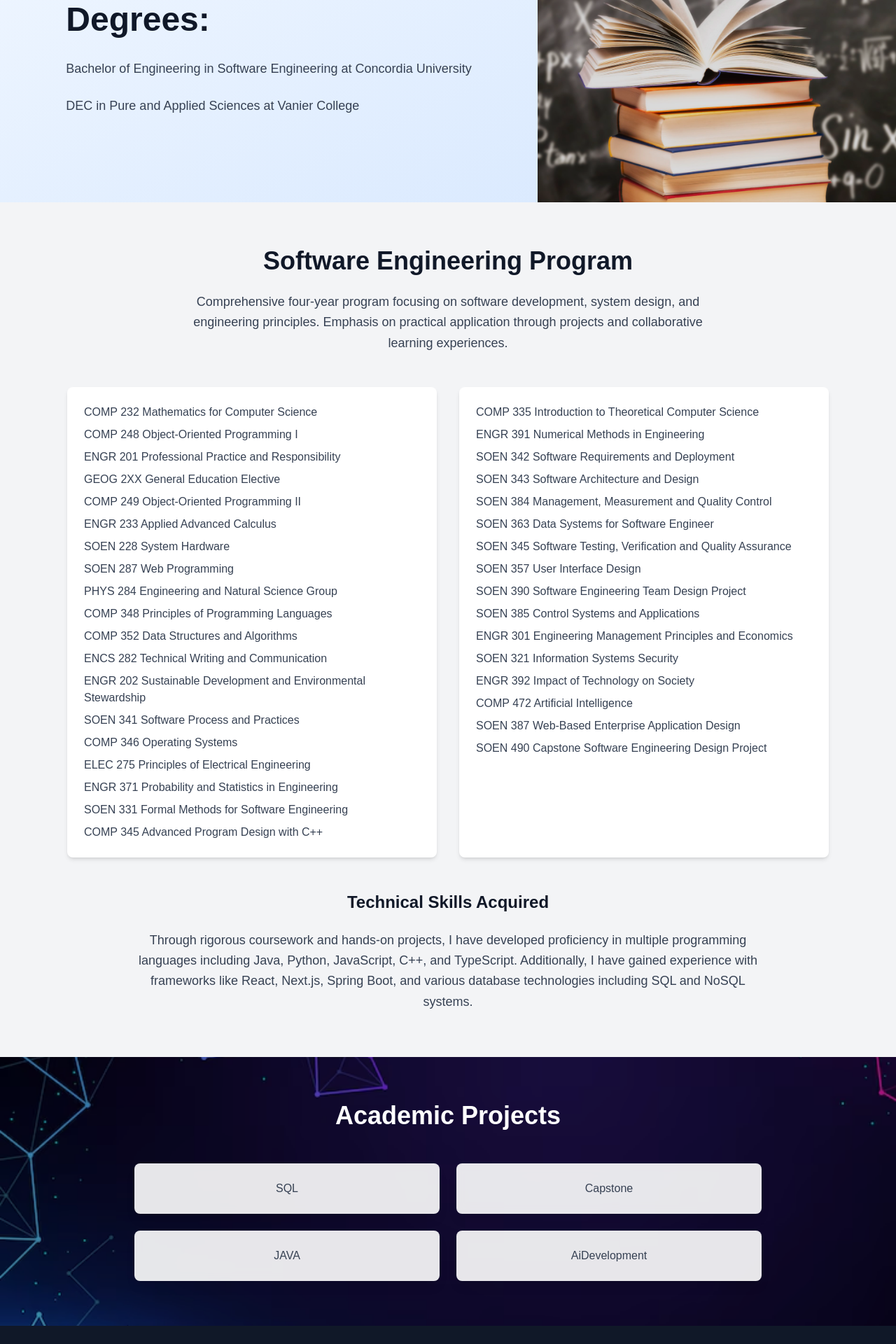
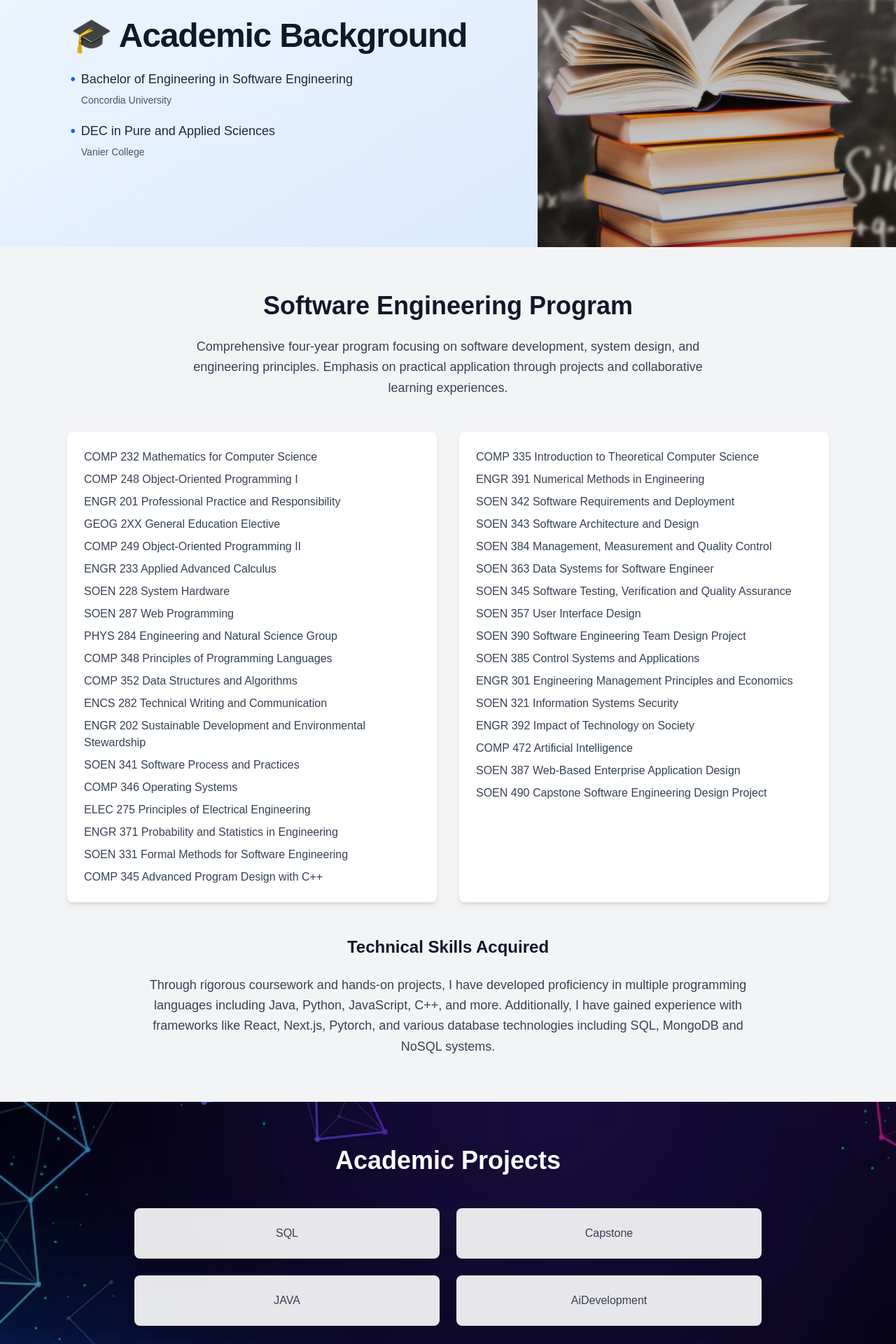
Before and after one commit to AshiswhoIam/WebDevPersonal, a Next.js app in the folder webdevtypescript/: page /Academics in a window 1280 px wide. Shown: the part 160-2080 px from the top of the page at 70% size. Built offline with nearby package versions, Linux system fonts and the light colour scheme.

Commit message:
Some changes to academics for user exp

```diff
--- a/webdevtypescript/src/app/Academics/page.tsx
+++ b/webdevtypescript/src/app/Academics/page.tsx
@@ -1,6 +1,7 @@
 import React from 'react';
 import Header from '../Components/header';
 import Footer from '../Components/footer';
+import Link from 'next/link';
 
 const Academics: React.FC = () => {
   return (
@@ -11,33 +12,42 @@
       {/* Main Content */}
       <main className="flex-1">
         {/* First Section - 60/40 Split */}
-        <section className="h-96 flex">
+        <section className="h-[28rem] flex flex-col md:flex-row">
           {/* Left Side - 60% Text Content */}
-          <div className="w-3/5 bg-gradient-to-br from-blue-50 to-blue-100 flex items-center justify-center p-8">
+          <div className="md:w-3/5 w-full bg-gradient-to-br from-blue-50 to-blue-100 flex items-center justify-center p-8">
             <div className="max-w-2xl">
-              <h6 className="text-4xl md:text-5xl font-bold text-gray-900 mb-8">
-                Degrees:
-              </h6>
-              <p className="text-lg text-gray-700 mb-6 leading-relaxed">
-                Bachelor of Engineering in Software Engineering at Concordia University
-              </p>
-              <p className="text-lg text-gray-700 mb-6 leading-relaxed">
-                DEC in Pure and Applied Sciences at Vanier College
-              </p>
+              <h2 className="text-4xl md:text-5xl font-extrabold text-gray-900 mb-6 tracking-tight">
+                🎓 Academic Background
+              </h2>
+              <div className="space-y-4">
+                <div className="flex items-start">
+                  <span className="text-blue-600 text-xl font-bold mr-2">•</span>
+                  <p className="text-lg text-gray-800 leading-relaxed">
+                    Bachelor of Engineering in Software Engineering<br />
+                    <span className="text-sm text-gray-600">Concordia University</span>
+                  </p>
+                </div>
+                <div className="flex items-start">
+                  <span className="text-blue-600 text-xl font-bold mr-2">•</span>
+                  <p className="text-lg text-gray-800 leading-relaxed">
+                    DEC in Pure and Applied Sciences<br />
+                    <span className="text-sm text-gray-600">Vanier College</span>
+                  </p>
+                </div>
+              </div>
             </div>
           </div>
-
-          {/* Right Side 40% Background Image */}
-          <div className="w-2/5 relative overflow-hidden">
+          {/* Right Side - 40% Image */}
+          <div className="md:w-2/5 w-full relative overflow-hidden">
             <img
               src="/Acad.png"
               alt="Academic Background"
-              className="w-full h-full object-cover"
+              className="w-full h-full object-cover transform scale-105 transition-transform duration-1000 ease-in-out"
             />
-            {/* Optional overlay for visual effect */}
-            <div className="absolute inset-0 bg-black/10"></div>
+            <div className="absolute inset-0 bg-black/20"></div>
           </div>
         </section>
+
         {/* Section 2 Academic Details */}
         <section className="py-16 bg-gray-100">
           <div className="max-w-6xl mx-auto px-4 sm:px-6 lg:px-8">
@@ -110,9 +120,9 @@
               <h3 className="text-2xl font-bold text-gray-900 mb-6">Technical Skills Acquired</h3>
               <p className="text-lg text-gray-700 max-w-4xl mx-auto leading-relaxed">
                 Through rigorous coursework and hands-on projects, I have developed proficiency in
-                multiple programming languages including Java, Python, JavaScript, C++, and TypeScript.
-                Additionally, I have gained experience with frameworks like React, Next.js, Spring Boot,
-                and various database technologies including SQL and NoSQL systems.
+                multiple programming languages including Java, Python, JavaScript, C++, and more.
+                Additionally, I have gained experience with frameworks like React, Next.js, Pytorch,
+                and various database technologies including SQL, MongoDB and NoSQL systems.
               </p>
             </div>
           </div>
@@ -131,25 +141,36 @@
             {/* 4 Rectangles at Center - 2 per row */}
             <div className="grid grid-cols-1 md:grid-cols-2 gap-6 max-w-4xl mx-auto">
               {/* Rectangle 1 */}
-              <div className="bg-white/90 backdrop-blur-sm rounded-lg p-6 text-center shadow-lg">
+              <Link href="/">
+              <div className="bg-white/90 backdrop-blur-sm rounded-lg p-6 text-center shadow-lg
+              hover:shadow-xl hover:scale-105 hover:bg-white transition-all duration-300 ease-in-out cursor-pointer">
 
                 <p className="text-gray-700 font-medium">SQL</p>
               </div>
+              </Link>
 
               {/* Rectangle 2 */}
-              <div className="bg-white/90 backdrop-blur-sm rounded-lg p-6 text-center shadow-lg">
+              <Link href="/Capstone">
+              <div className="bg-white/90 backdrop-blur-sm rounded-lg p-6 text-center shadow-lg
+              hover:shadow-xl hover:scale-105 hover:bg-white transition-all duration-300 ease-in-out cursor-pointer">
                 <p className="text-gray-700 font-medium">Capstone</p>
               </div>
+              </Link>
 
               {/* Rectangle 3 */}
-              <div className="bg-white/90 backdrop-blur-sm rounded-lg p-6 text-center shadow-lg">
+              <Link href="/">
+              <div className="bg-white/90 backdrop-blur-sm rounded-lg p-6 text-center shadow-lg
+              hover:shadow-xl hover:scale-105 hover:bg-white transition-all duration-300 ease-in-out cursor-pointer">
                 <p className="text-gray-700 font-medium">JAVA</p>
               </div>
-
+              </Link>
               {/* Rectangle 4 */}
-              <div className="bg-white/90 backdrop-blur-sm rounded-lg p-6 text-center shadow-lg">
+              <Link href="/AiModel">
+              <div className="bg-white/90 backdrop-blur-sm rounded-lg p-6 text-center shadow-lg
+              hover:shadow-xl hover:scale-105 hover:bg-white transition-all duration-300 ease-in-out cursor-pointer">
                 <p className="text-gray-700 font-medium">AiDevelopment</p>
               </div>
+              </Link>
             </div>
           </div>
         </section>
```
Also changed, not shown: 1 other file (tests, documents, lock files or other folders).
